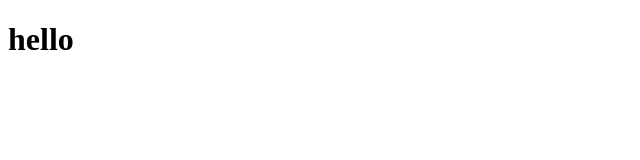
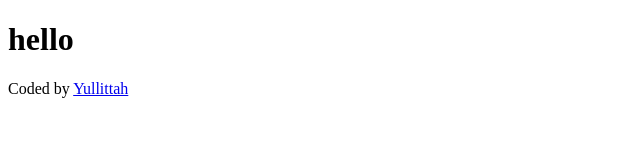
Before and after one commit to yullittah/summer, a plain HTML site: page index.html in a window 1280 px wide. Shown: the whole page, without its empty margins (0-640 px from the left). Drawn offline with Linux system fonts and the light colour scheme.

Commit message:
Update index.html
added footer

```diff
--- a/index.html
+++ b/index.html
@@ -7,5 +7,6 @@
 </head>
 <body>
    <h1>hello</h1>
+   <footer>Coded by <a href="https://github.com/yullittah">Yullittah</a></footer>
 </body>
 </html>
```
